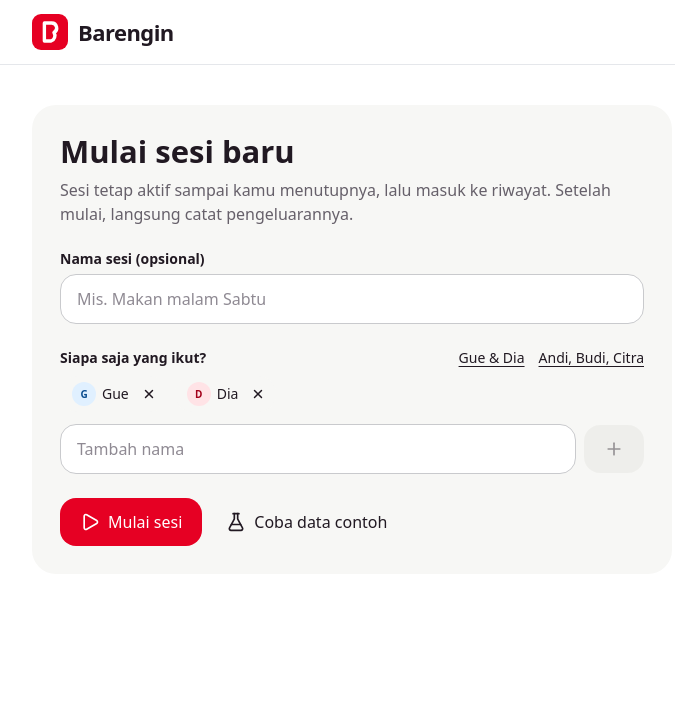
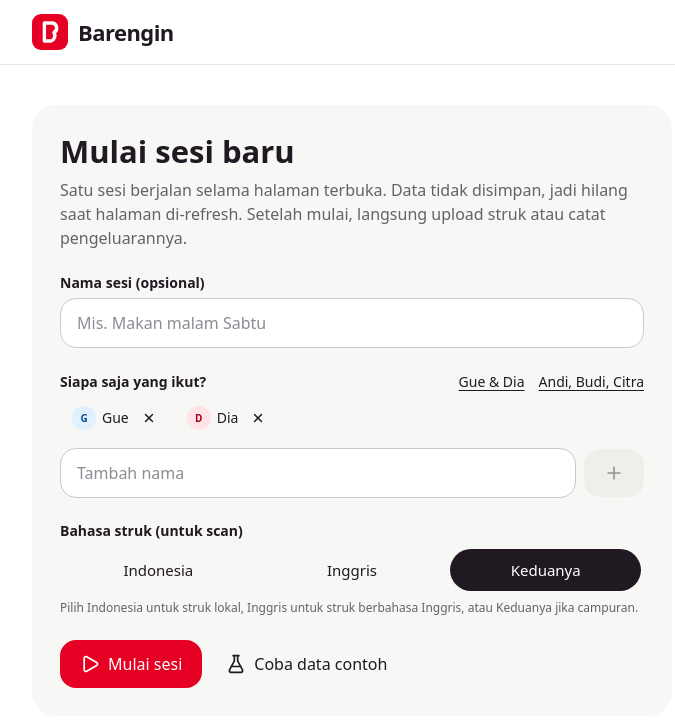
Before and after one commit to muhfadtz/Barengin-PatunganCountingSystem, a Vue app: page / in a window 1280 px wide. Shown: the top 726 px of the page, without its empty margins (72-747 px from the left). Built offline with nearby package versions, Linux system fonts and the light colour scheme.

Commit message:
Pilihan bahasa OCR (Indonesia, Inggris, keduanya) saat memulai sesi
Co-Authored-By: Claude Sonnet 5.5 <noreply@anthropic.com>
Claude-Session: https://claude.ai/code/session_0183W5Jy2TC41MTfd94zk5s4

```diff
--- a/src/App.vue
+++ b/src/App.vue
@@ -11,6 +11,8 @@ import ResultPanel from './components/ResultPanel.vue'
 import SessionStart from './components/SessionStart.vue'
 import { useStore } from './lib/store'
 import type { Expense, Member } from './lib/split'
+import { OCR_LANG_LABEL } from './lib/localocr'
+import type { OcrLang } from './lib/localocr'
 import { uid } from './lib/format'
 import { sampleData } from './lib/sample'
 
@@ -37,8 +39,8 @@ const dateFmt = (t: number) =>
   new Date(t).toLocaleDateString('id-ID', { day: 'numeric', month: 'short', year: 'numeric' })
 
 /* ── Sesi ─────────────────────────────────────────────── */
-function onStart(name: string, list: Member[]) {
-  startSession(name, list)
+function onStart(name: string, list: Member[], lang: OcrLang) {
+  startSession(name, list, [], lang)
 }
 function onSample() {
   const d = sampleData()
@@ -142,8 +144,11 @@ function setAllPayer(id: string) {
 
             <!-- Upload struk (bulk) -->
             <section class="section" aria-labelledby="upload-title">
-              <h2 id="upload-title" class="h3">Struk</h2>
-              <ReceiptBulkUpload :members="members" :compact="expenses.length > 0" :source-offset="receiptCount" @import="onImport" />
+              <div class="row" style="justify-content: space-between">
+                <h2 id="upload-title" class="h3">Struk</h2>
+                <span class="badge" title="Dipilih saat sesi dimulai">OCR: {{ OCR_LANG_LABEL[active.ocrLang] }}</span>
+              </div>
+              <ReceiptBulkUpload :members="members" :lang="active.ocrLang" :compact="expenses.length > 0" :source-offset="receiptCount" @import="onImport" />
             </section>
 
             <!-- Anggota (ringkas) & daftar item -->
--- a/src/components/ReceiptBulkUpload.vue
+++ b/src/components/ReceiptBulkUpload.vue
@@ -2,6 +2,7 @@
 import { computed, ref } from 'vue'
 import { CircleAlert, CircleCheck, ImagePlus, LoaderCircle, ScanLine } from 'lucide-vue-next'
 import { createLocalOcr, OcrError } from '../lib/localocr'
+import type { OcrLang } from '../lib/localocr'
 import { groundInText, LlmError, parseWithLlm } from '../lib/llmParser'
 import { mergeReceipts } from '../lib/merge'
 import { parseReceipt } from '../lib/receiptParser'
@@ -9,7 +10,7 @@ import type { ParsedReceipt } from '../lib/receiptParser'
 import { uid } from '../lib/format'
 import type { Expense, Member } from '../lib/split'
 
-const props = defineProps<{ members: Member[]; compact: boolean; sourceOffset: number }>()
+const props = defineProps<{ members: Member[]; compact: boolean; sourceOffset: number; lang: OcrLang }>()
 const emit = defineEmits<{ (e: 'import', list: Expense[], receipts: number): void }>()
 
 interface Job {
@@ -74,7 +75,7 @@ async function processFiles(list: FileList | File[] | null | undefined) {
   let stop = false
   let llmDown = false
   const errors = new Set<string>()
-  const ocr = createLocalOcr()
+  const ocr = createLocalOcr(props.lang)
   async function worker() {
     while (!stop && next < files.length) {
       const i = next++
--- /dev/null
+++ b/src/components/SegmentedControl.vue
@@ -0,0 +1,21 @@
+<script setup lang="ts">
+defineProps<{ modelValue: string; options: { value: string; label: string }[]; ariaLabel?: string }>()
+const emit = defineEmits<{ (e: 'update:modelValue', v: string): void }>()
+</script>
+
+<template>
+  <div class="segmented" style="display: flex" role="radiogroup" :aria-label="ariaLabel">
+    <button
+      v-for="o in options"
+      :key="o.value"
+      type="button"
+      role="radio"
+      class="segmented-item"
+      :class="{ 'segmented-active': o.value === modelValue }"
+      :aria-checked="o.value === modelValue"
+      @click="emit('update:modelValue', o.value)"
+    >
+      {{ o.label }}
+    </button>
+  </div>
+</template>
--- a/src/components/SessionStart.vue
+++ b/src/components/SessionStart.vue
@@ -2,17 +2,21 @@
 import { computed, ref } from 'vue'
 import { FlaskConical, Play, Plus, X } from 'lucide-vue-next'
 import MemberAvatar from './MemberAvatar.vue'
+import SegmentedControl from './SegmentedControl.vue'
+import { OCR_LANGS } from '../lib/localocr'
+import type { OcrLang } from '../lib/localocr'
 import type { Member } from '../lib/split'
 import { uid } from '../lib/format'
 import { DEFAULT_CUSTOM_MEMBERS, DUO_MEMBERS } from '../lib/sample'
 
 const emit = defineEmits<{
-  (e: 'start', name: string, members: Member[]): void
+  (e: 'start', name: string, members: Member[], lang: OcrLang): void
   (e: 'sample'): void
   (e: 'notify', msg: string): void
 }>()
 
 const sessionName = ref('')
+const lang = ref<OcrLang>('ind+eng')
 const members = ref<Member[]>(DUO_MEMBERS.map((m) => ({ ...m })))
 const newName = ref('')
 
@@ -41,8 +45,7 @@ function remove(id: string) {
     <div>
       <h2 id="start-title" class="h2">Mulai sesi baru</h2>
       <p class="muted-text" style="margin-top: 8px">
-        Sesi tetap aktif sampai kamu menutupnya, lalu masuk ke riwayat. Setelah mulai, langsung catat pengeluarannya.
-      </p>
+        Satu sesi berjalan selama halaman terbuka. Data tidak disimpan, jadi hilang saat halaman di-refresh. Setelah mulai, langsung upload struk atau catat pengeluarannya.</p>
     </div>
 
     <div>
@@ -76,8 +79,14 @@ function remove(id: string) {
       <p v-if="!canStart" class="hint">Minimal 2 orang.</p>
     </div>
 
+    <div>
+      <span class="label">Bahasa struk (untuk scan)</span>
+      <SegmentedControl v-model="lang" :options="OCR_LANGS" aria-label="Bahasa OCR" />
+      <p class="hint">Pilih Indonesia untuk struk lokal, Inggris untuk struk berbahasa Inggris, atau Keduanya jika campuran.</p>
+    </div>
+
     <div class="row" style="gap: 12px">
-      <button type="button" class="btn btn-primary" :disabled="!canStart" @click="emit('start', sessionName, members)">
+      <button type="button" class="btn btn-primary" :disabled="!canStart" @click="emit('start', sessionName, members, lang)">
         <Play :size="20" aria-hidden="true" />
         Mulai sesi
       </button>
--- a/src/lib/localocr.ts
+++ b/src/lib/localocr.ts
@@ -2,6 +2,16 @@
  * OCR lokal di browser memakai Tesseract.js (tanpa server / token). Data bahasa diunduh sekali saat pertama
  * kali dipakai, jadi butuh internet. Satu worker dipakai ulang untuk beberapa foto.
  */
+
+/** Bahasa OCR: Indonesia, Inggris, atau keduanya (nilai langsung dipakai Tesseract). */
+export type OcrLang = 'ind' | 'eng' | 'ind+eng'
+
+export const OCR_LANGS: { value: OcrLang; label: string }[] = [
+  { value: 'ind', label: 'Indonesia' },
+  { value: 'eng', label: 'Inggris' },
+  { value: 'ind+eng', label: 'Keduanya' },
+]
+export const OCR_LANG_LABEL = Object.fromEntries(OCR_LANGS.map((l) => [l.value, l.label])) as Record<OcrLang, string>
 
 export class OcrError extends Error {
   constructor(
@@ -18,13 +28,13 @@ type Worker = {
   terminate(): Promise<unknown>
 }
 
-export function createLocalOcr() {
+export function createLocalOcr(lang: OcrLang = 'ind+eng') {
   let worker: Promise<Worker> | null = null
   let onProgress: ((p: number) => void) | undefined
 
   function start(): Promise<Worker> {
     return import('tesseract.js').then(async (t) => {
-      const w = (await t.createWorker('ind+eng', 1, {
+      const w = (await t.createWorker(lang, 1, {
         logger: (m: { status: string; progress: number }) => {
           if (m.status === 'recognizing text') onProgress?.(m.progress)
         },
--- a/src/lib/store.ts
+++ b/src/lib/store.ts
@@ -1,6 +1,7 @@
 import { computed, ref } from 'vue'
 import type { Expense, Member } from './split'
 import { uid } from './format'
+import type { OcrLang } from './localocr'
 
 /**
  * Satu sesi patungan, hanya di memori. Tidak ada localStorage / sessionStorage / cookie:
@@ -12,6 +13,8 @@ export interface Session {
   createdAt: number
   members: Member[]
   expenses: Expense[]
+  /** Bahasa OCR struk, dipilih saat sesi dimulai. */
+  ocrLang: OcrLang
 }
 
 // Hapus data yang pernah ditulis versi sebelumnya (sesi, riwayat, API key).
@@ -24,7 +27,7 @@ try {
 const session = ref<Session | null>(null)
 const active = computed(() => session.value)
 
-function startSession(name: string, members: Member[], expenses: Expense[] = []): Session {
+function startSession(name: string, members: Member[], expenses: Expense[] = [], ocrLang: OcrLang = 'ind+eng'): Session {
   const now = new Date()
   session.value = {
     id: uid(),
@@ -32,6 +35,7 @@ function startSession(name: string, members: Member[], expenses: Expense[] = [])
     createdAt: now.getTime(),
     members: members.map((m) => ({ ...m })),
     expenses,
+    ocrLang,
   }
   return session.value
 }
```
Also changed, not shown: 2 other files (tests, documents, lock files or other folders).
